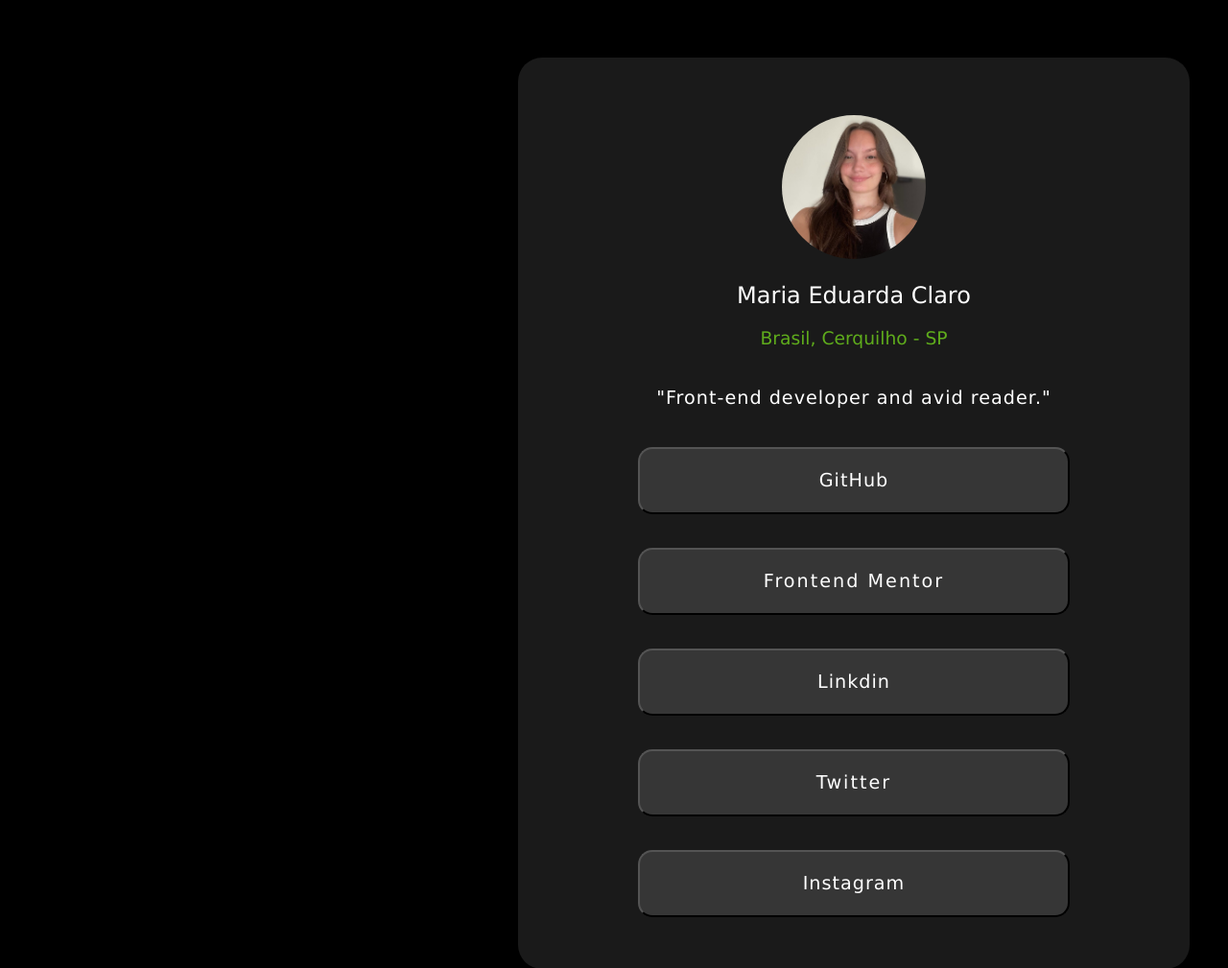
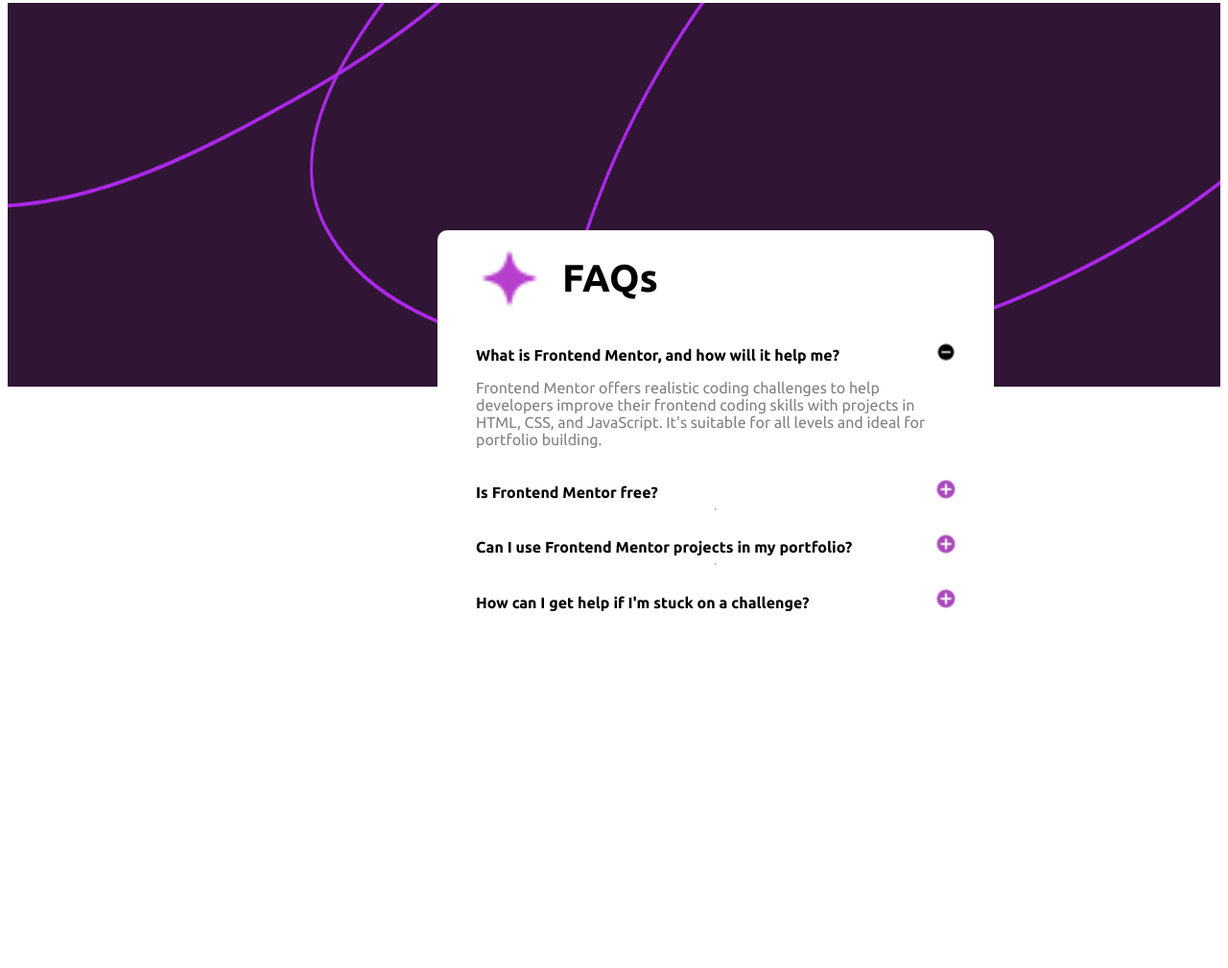
Before and after one commit to EduardaClaro/Dev_proj, a plain HTML site: page index.html in a window 1280 px wide. Shown: the top 1009 px of the page at 96% size. After the commit the page ends 800 px from the top, so only its background shows below. Drawn offline with Linux system fonts and the light colour scheme.

Commit message:
:lipstick: feat: FAQs

```diff
--- a/index.html
+++ b/index.html
@@ -3,37 +3,35 @@
 <head>
     <meta charset="UTF-8">
     <meta name="viewport" content="width=device-width, initial-scale=1.0">
-    <title>Perfil</title>
     <link rel="stylesheet" href="style.css">
+    <link rel="preconnect" href="https://fonts.googleapis.com">
+<link rel="preconnect" href="https://fonts.gstatic.com" crossorigin>
+<link href="https://fonts.googleapis.com/css2?family=Roboto:ital,wght@0,100..900;1,100..900&family=Ubuntu:ital,wght@0,300;0,400;0,500;0,700;1,300;1,400;1,500;1,700&display=swap" rel="stylesheet">
+    <title>FAQ</title>
 </head>
 <body>
-    <section>
-        <div class="container">
-                <img src="perfil_.jpeg">
-                <h1>Maria Eduarda Claro</h1>
-                <h3>Brasil, Cerquilho - SP</h3>
-                <p>"Front-end developer and avid reader."</p>
-            <div>
-                <button class="gitHub"> <a href="https://github.com/EduardaClaro">GitHub</a> </button>
-            </div>
+    <img class="b" src="img_.png"></img>
 
-            <div>
-                <button class="front-end"> Frontend Mentor </button>
-            </div>
-
-            <div>
-                <button class="linkdin"><a href="https://www.linkedin.com/in/maria-eduarda-claro-90b017313/">Linkdin</a></button>
-            </div>
-
-            <div>
-                <button class="twitter">Twitter</button>
-            </div>
-
-            <div>
-                <button class="instagram"> <a href="https://www.instagram.com/eduarda_claro_/">Instagram</a></button>
-            </div>
+    <div class="container">
+        <div class="titulo">
+            <img src="brilhar.png" style="width: 70px; height: 70px; margin-top: 15px; margin-right: 20px;">
+            <h1>FAQs</h1>
         </div>
-    </section>
-
-</body>
-</html>
+        <div class="titulomenor">
+            <h4>What is Frontend Mentor, and how will it help me?</h4>
+            <img id="imagem" src="menos.png">
+        </div>
+        <p style="color: grey;">Frontend Mentor offers realistic coding challenges to help developers improve their frontend coding skills with projects in HTML, CSS, and JavaScript. It's suitable for all levels and ideal for portfolio building.</p>
+        <div class="titulomenor">
+            <h4>Is Frontend Mentor free?</h4>
+            <img id="imagem" src="add.png">
+        </div>
+        <hr>
+        <div class="titulomenor">
+            <h4>Can I use Frontend Mentor projects in my portfolio?</h4>
+            <img id="imagem" src="add.png">
+        </div>
+        <hr>
+        <div class="titulomenor">
+            <h4>How can I get help if I'm stuck on a challenge?</h4>
+            <img id="imagem" src="add.png">
--- a/style.css
+++ b/style.css
@@ -1,82 +1,56 @@
-@import url('https://fonts.googleapis.com/css2?family=DM+Sans:ital,opsz,wght@0,9..40,100..1000;1,9..40,100..1000&family=EB+Garamond:ital,wght@0,400..800;1,400..800&family=Inter:opsz@14..32&family=Kanit:ital,wght@0,100;0,200;0,300;0,400;0,500;0,600;0,700;0,800;0,900;1,100;1,200;1,300;1,400;1,500;1,600;1,700;1,800;1,900&family=Libre+Baskerville:ital,wght@0,400;0,700;1,400&family=Noto+Sans:ital,wght@0,100..900;1,100..900&family=Open+Sans:ital,wght@0,300..800;1,300..800&family=PT+Serif:ital,wght@0,400;0,700;1,400;1,700&family=Quicksand:wght@300..700&family=Roboto+Slab:wght@100..900&family=Source+Sans+3:wght@459&family=Ubuntu:ital,wght@0,300;0,400;0,500;0,700;1,300;1,400;1,500;1,700&display=swap');
+body{
+    align-items: center;
+    font-family: "Ubuntu", sans-serif;
+}
 
-img{
-    border-radius: 400px;
-    height: 150px;
-    width: 150px;
-    object-fit: cover;
-    margin-top: 60px;
+.b{
+    background-size: cover;
+    position: relative;
+    display: flex;
+    margin-top: -5px;
+    flex-direction: column;
+    width: 100%;
+    height: 400px;
 }
 
 .container{
-    border-radius: 25px;
-    background-color: rgb(26, 26, 26);
-    height: 950px;
-    width: 700px;
-    text-align: center;
+    height: 500px;
+    width: 500px;
+    display: flex;
+    flex-direction: column;
+    position: absolute;
+    z-index: 2;
+    background-color: white;
+    border-radius: 10px;
+    top: 30%;
+    padding-left: 40px;
+    padding-right: 40px;
+    margin-left: 35%;
+    margin-right: 30%;
 }
 
-body{
-    background-color: black;
-    padding-left: 30rem;
-    padding-right: 30rem;
-    margin: 60px;
+.ubuntu-bold {
+    font-family: "Ubuntu", sans-serif;
+    font-weight: 700;
+    font-style: normal;
 }
-
 h1{
-    color: white;
-    font-family:'Lucida Sans', 'Lucida Sans Regular', 'Lucida Grande', 'Lucida Sans Unicode', Geneva, Verdana, sans-serif;
-    font-weight: 530;
+    font-size: 40px;
 }
-
-h3{
-    color: rgb(95, 172, 28);
-    font-family:'Lucida Sans', 'Lucida Sans Regular', 'Lucida Grande', 'Lucida Sans Unicode', Geneva, Verdana, sans-serif;
-    font-weight: 500;
-    letter-spacing: 0px;
+h4{
+    margin-bottom: 0;
 }
-
-p{
-    color: white;
-    font-family: 'Lucida Sans', 'Lucida Sans Regular', 'Lucida Grande', 'Lucida Sans Unicode', Geneva, Verdana, sans-serif;
-    letter-spacing: 1px;
-    margin-top: 40px;
-    margin-bottom: 35px;
-    font-size: larger;
+.titulomenor{
+    display: flex;
+    flex-direction: row;
+    justify-content: space-between;
 }
-
-.front-end, .twitter {
-    background-color: rgb(54, 54, 54);
-    height: 70px;
-    width: 450px;
-    border-radius: 15px;
-    color: white;
-    letter-spacing: 2px;
-    margin: 30px;
+.titulo{
+    display: flex;
+    flex-direction: row;
 }
-
-a{
-    color: white;
-    letter-spacing: 1px;
-    text-decoration: none;
+#imagem{
+    margin-top: 17px;
+    width: 20px;
+    height: 20px;
 }
-
-.linkdin, .instagram, .gitHub{
-    background-color: rgb(54, 54, 54);
-    height: 70px;
-    width: 450px;
-    border-radius: 15px;
-    color: white;
-    margin: 5px;
-}
-
-.instagram{
-    margin-bottom: 50px;
-}
-
-.front-end, .gitHub, .instagram, .linkdin, .twitter{
-    font-family:'Lucida Sans', 'Lucida Sans Regular', 'Lucida Grande', 'Lucida Sans Unicode', Geneva, Verdana, sans-serif;
-    letter-spacing: 2px;
-    font-weight: 580;
-    font-size: larger;
-}
```
Also changed, not shown: add.png (added), brilhar.png (added), img_.png (added), menos.png (added).
